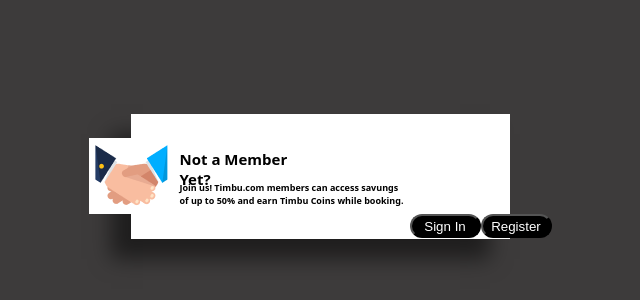
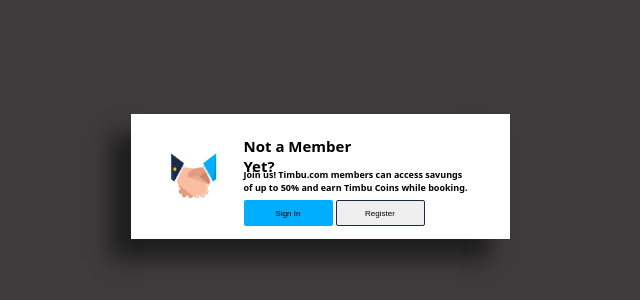
Before and after one commit to Asdiz10/travel-cards-Sanchez-El-Moussaoui, a plain HTML site: page card3.html in a window 1280 px wide. Shown: the part 232-532 px from the top of the page, without its empty margins (320-960 px from the left). Drawn offline with Linux system fonts and the light colour scheme.

Commit message:
fondo de img corregido

```diff
--- a/card3.html
+++ b/card3.html
@@ -8,15 +8,16 @@
 </head>
 <body>
     <div class="card3">
-        <img src="images/thumb3.png" alt="manos">
-            <div class="txt">
+        <img src="images/thumb3.png" alt="manos" class="img3">
+            <div class="head3">
                 <h1 class="h1c3">Not a Member Yet?</h1>
                 <h3 class="h3c3">Join us! Timbu.com members can access savungs of up to 50% and earn Timbu Coins while booking.</h3>
+
+            <div class="buttn">
+                <button class="b3">Sign In</button>
+                <button class="b3c3">Register</button>
             </div>
-            <div class="buttn">
-                <button>Sign In</button>
-                <button>Register</button>
-            </div>
+        </div>
     </div>
 </body>
 </html>
--- a/css/style.css
+++ b/css/style.css
@@ -15,7 +15,7 @@
     box-sizing: border-box;
     height: 246px;
     width: 309px;
-    background-color: white;
+    background-color: rgb(0, 0, 0);
     display: flex;
     justify-content: center;
     box-shadow: -20px 20px 20px 0 rgba(0, 0, 0, 0.5);
@@ -50,7 +50,7 @@
 
 }
 
-button{
+.b1{
     width: 71px;
     height: 24px;
     border-radius: 24px;
@@ -63,6 +63,7 @@
     position: relative;
     width:  309px;
     height:  246px;
+    opacity: 50%;
 }
 
 
@@ -78,7 +79,7 @@
 
 
 body{
-    background-color: #3d3b3b;
+    background-color: #ffffff;
     display: flex;
     justify-content: center;
     align-items: center;
@@ -90,7 +91,7 @@
     box-sizing: border-box;
     height: 240px;
     width: 302px;
-    background-color: white;
+    background-color: rgb(0, 0, 0);
     display: flex;
     align-items: center;
     justify-content: center;
@@ -133,6 +134,7 @@
     position: relative;
     width: 302px;
     height: 240px;
+    opacity: 50%;
 }
 
 
@@ -181,4 +183,32 @@
 
 .buttn{
     display: flex;
+    gap: 3px;
 }
+
+
+.b3{
+    width: 89px;
+    height: 26px;
+    border-radius: 2px;
+    font-size: 8px;
+    border: 1px;
+    background-color: #00AEFF;
+}
+
+
+.b3c3{
+    width: 89px;
+    height: 26px;
+    border-radius: 2px;
+    font-size: 8px;
+    border: 1px solid #1A2B49;
+
+}
+
+
+.img3{
+    width: 57px;
+    height: 57px;
+    margin-right: 20px;
+}
```
Also changed, not shown: card1.html (+1 -1 lines).
